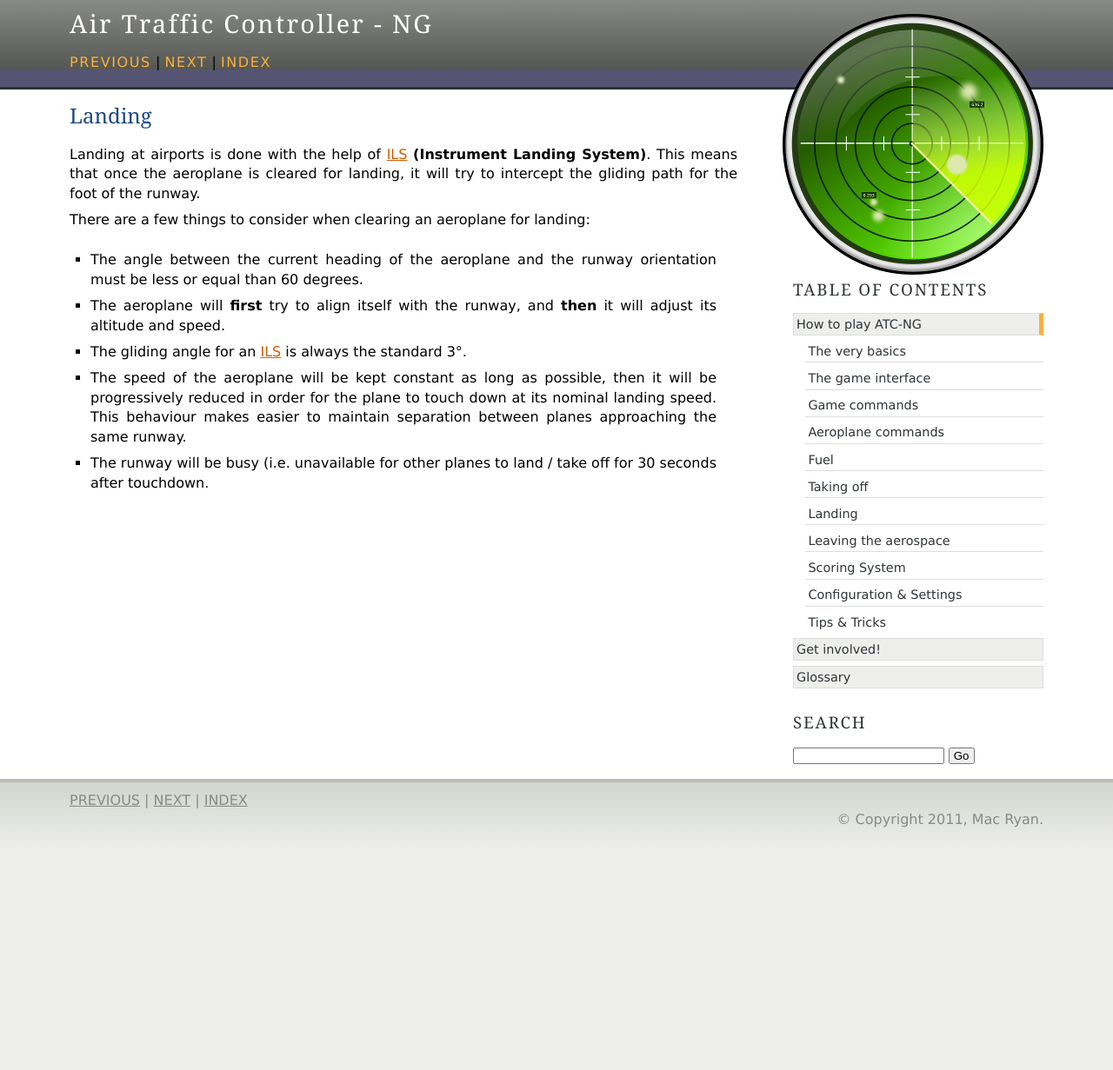
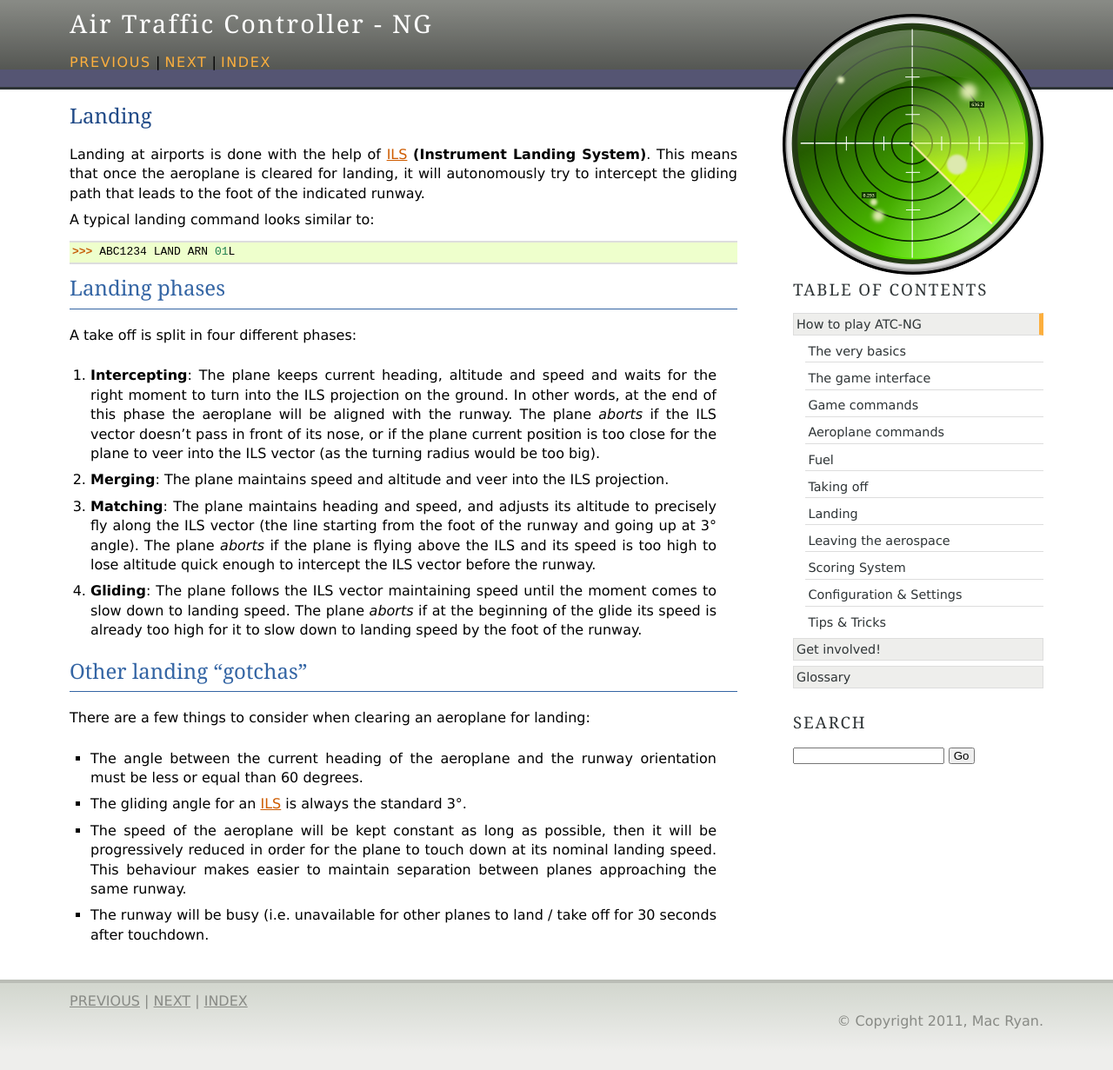
Before and after one commit to quasipedia/atc-ng, a Sphinx documentation site: the page built from docs/play/landing.rst, in a window 1280 px wide. Shown: the whole page at 87% size. Built offline with Sphinx 7.4.7, drawn with Linux system fonts in a browser that asks for light colours; formulas are drawn with MathJax 3; before the commit the page ends 1000 px from its top, so only the background shows below that.

Commit message:
- aborted landing now cause the plane to level at the closest multiple of 500   metres rather than keeping the FL at the moment of abortion. - added ``on_ground`` flag for aeroplanes in lieu of the position.z < 0 check,   allows Dutch airport in scenarios! ;) - edited "leaving the aerospace" documentation page. - implemented runway busy time. It is half of #19, still missing the taxiing   on landing. - remodelled the takeoff operation, could be final. Updated documentation. - updated landing documentation.

```diff
--- a/docs/play/landing.rst
+++ b/docs/play/landing.rst
@@ -4,15 +4,41 @@ Landing
 =======
 Landing at airports is done with the help of :term:`ILS` **(Instrument Landing
 System)**. This means that once the aeroplane is cleared for landing, it will
-try to intercept the gliding path for the foot of the runway.
+autonomously try to intercept the gliding path that leads to the foot of the
+indicated runway.
 
+A typical landing command looks similar to:
+
+>>> ABC1234 LAND ARN 01L
+
+Landing phases
+--------------
+A take off is split in four different phases:
+
+#. **Intercepting**: The plane keeps current heading, altitude and speed and
+   waits for the right moment to turn into the ILS projection on the ground. In
+   other words, at the end of this phase the aeroplane will be aligned with the
+   runway. The plane *aborts* if the ILS vector doesn't pass in front of its
+   nose, or if the plane current position is too close for the plane to veer
+   into the ILS vector (as the turning radius would be too big).
+#. **Merging**: The plane maintains speed and altitude and veer into the ILS
+   projection.
+#. **Matching**: The plane maintains heading and speed, and adjusts its altitude
+   to precisely fly along the ILS vector (the line starting from the foot of the
+   runway and going up at 3° angle). The plane *aborts* if the plane is flying
+   above the ILS and its speed is too high to lose altitude quick enough to
+   intercept the ILS vector before the runway.
+#. **Gliding**: The plane follows the ILS vector maintaining speed until the
+   moment comes to slow down to landing speed. The plane *aborts* if at the
+   beginning of the glide its speed is already too high for it to slow down to
+   landing speed by the foot of the runway.
+
+Other landing "gotchas"
+-----------------------
 There are a few things to consider when clearing an aeroplane for landing:
 
 * The angle between the current heading of the aeroplane and the runway
   orientation must be less or equal than 60 degrees.
-
-* The aeroplane will **first** try to align itself with the runway, and
-  **then** it will adjust its altitude and speed.
 
 * The gliding angle for an :term:`ILS` is always the standard 3°.
 
```
Also changed, not shown: docs/play/leaving-aerospace.rst (+22 -2 lines), docs/play/takingoff.rst (+20 -5 lines), 7 other files.
